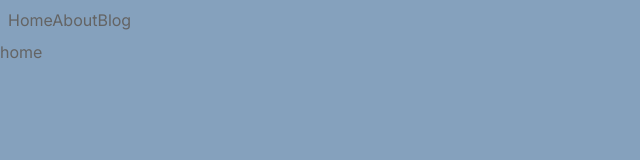
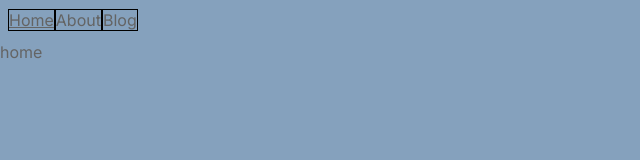
Before and after one commit to ethan-mcconkey/ethannet, a Next.js app: page / in a window 1280 px wide. Shown: the top 160 px of the page, without its empty margins (0-640 px from the left). Built offline with nearby package versions, Linux system fonts and the light colour scheme.

Commit message:
refactor(src): :recycle: Renamed NavBar component to Navbar

```diff
--- a/src/components/NavBar.tsx
+++ b/src/components/Navbar.tsx
@@ -1,17 +1,13 @@
 import Link from "next/link";
 
-export type NavBarProps = {
-	currentPage: string;
-};
-
-export default function NavBar(props: NavBarProps): JSX.Element {
+export default function Navbar(props: { currentPage: string }): JSX.Element {
 	return (
 		<nav className="nav-bar">
 			<Link
 				className={
 					props.currentPage === "home"
-						? "active-nav-item"
-						: "nav-item"
+						? "current-page-nav-link"
+						: "nav-link"
 				}
 				href="/"
 			>
@@ -20,8 +16,8 @@ export default function NavBar(props: NavBarProps): JSX.Element {
 			<Link
 				className={
 					props.currentPage === "about"
-						? "active-nav-item"
-						: "nav-item"
+						? "current-page-nav-link"
+						: "nav-link"
 				}
 				href="/about"
 			>
@@ -30,8 +26,8 @@ export default function NavBar(props: NavBarProps): JSX.Element {
 			<Link
 				className={
 					props.currentPage === "blog"
-						? "active-nav-item"
-						: "nav-item"
+						? "current-page-nav-link"
+						: "nav-link"
 				}
 				href="/blog"
 			>
```
